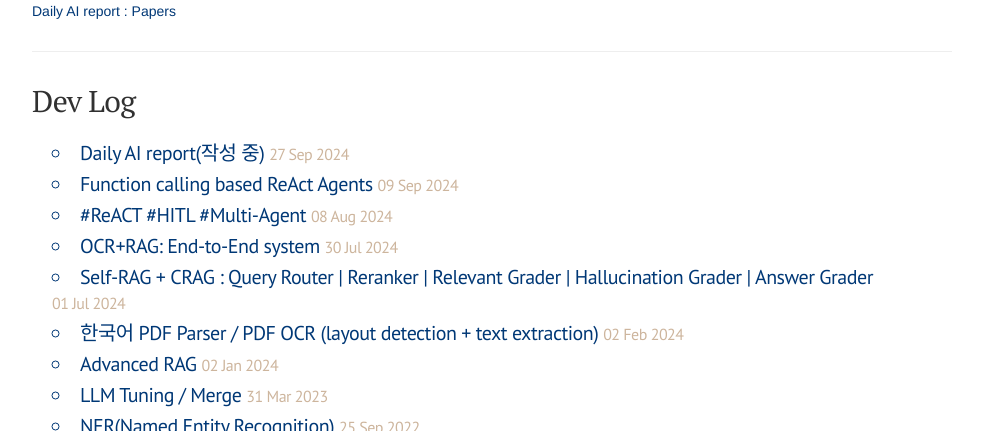
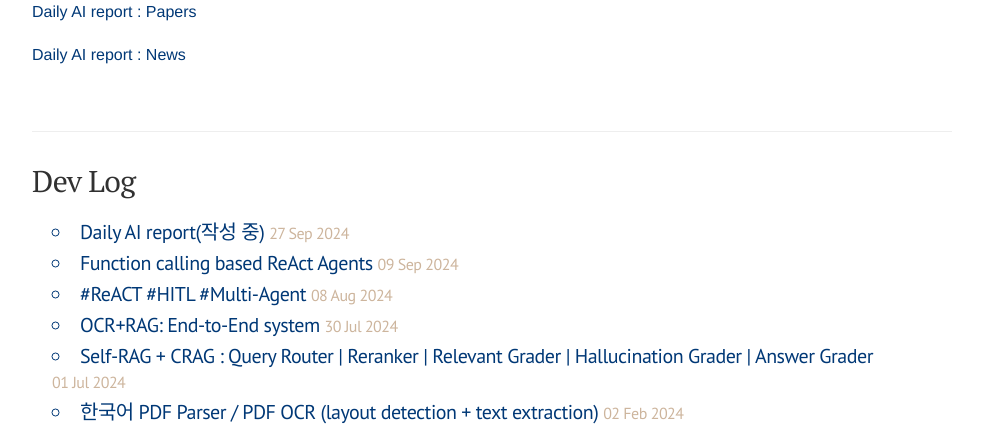
Before and after one commit to finddme/finddme.github.io, a Jekyll site: the page built from index.html, in a window 1280 px wide and 900 px high, cut to the strip 469-900 px from the top of the window. Shown: the whole strip, without its empty margins (148-1131 px from the left). Built offline with Jekyll 4.4.1, drawn with Linux system fonts in a browser that asks for light colours; nearby versions of some CDN libraries; comment, search, counter and statistics services are not loaded.

Commit message:
Update index.html

```diff
--- a/index.html
+++ b/index.html
@@ -150,10 +150,13 @@ title:   #Categories Home
 <head>
     <meta charset="UTF-8">
     <meta name="viewport" content="width=device-width, initial-scale=1.0">
-    <title>Daily AI Report Link</title>
+    <title>Daily AI Report Links</title>
 </head>
 <body>
-    <p id="reportLink"></p>
+    <div class="post">
+        <p id="paperLink" class="report-link"></p>
+        <p id="newsLink" class="report-link"></p>
+    </div>
 
     <script>
         function formatDate(date) {
@@ -163,16 +166,21 @@ title:   #Categories Home
             return `${year}-${month}-${day}`;
         }
 
-        function updateReportLink() {
+        function updateReportLinks() {
             const today = new Date();
             const formattedDate = formatDate(today);
-            const url = `https://github.com/finddme/Daily_AI_report/blob/main/reports/${formattedDate}/Papers_${formattedDate}_report.md`;
 
-            const linkElement = document.getElementById('reportLink');
-            linkElement.innerHTML = `<a href="${url}" target="_blank">Daily AI report : Papers</a>`;
+            const paperUrl = `https://github.com/finddme/Daily_AI_report/blob/main/reports/${formattedDate}/Papers_${formattedDate}_report.md`;
+            const newsUrl = `https://github.com/finddme/Daily_AI_report/blob/main/reports/${formattedDate}/News_${formattedDate}_report.md`;
+
+            const paperLinkElement = document.getElementById('paperLink');
+            const newsLinkElement = document.getElementById('newsLink');
+
+            paperLinkElement.innerHTML = `<a href="${paperUrl}" target="_blank">Daily AI report : Papers</a>`;
+            newsLinkElement.innerHTML = `<a href="${newsUrl}" target="_blank">Daily AI report : News</a>`;
         }
 
-        updateReportLink();
+        updateReportLinks();
     </script>
 </body>
 
```
